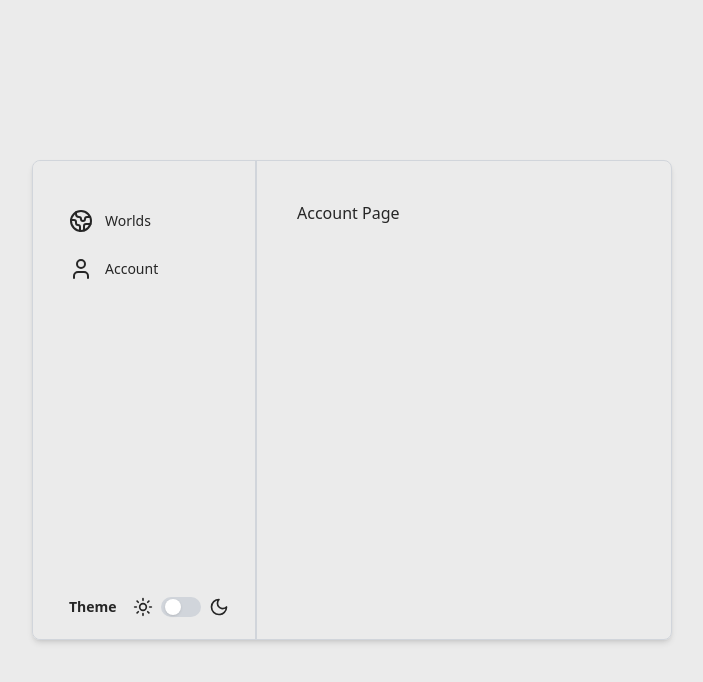
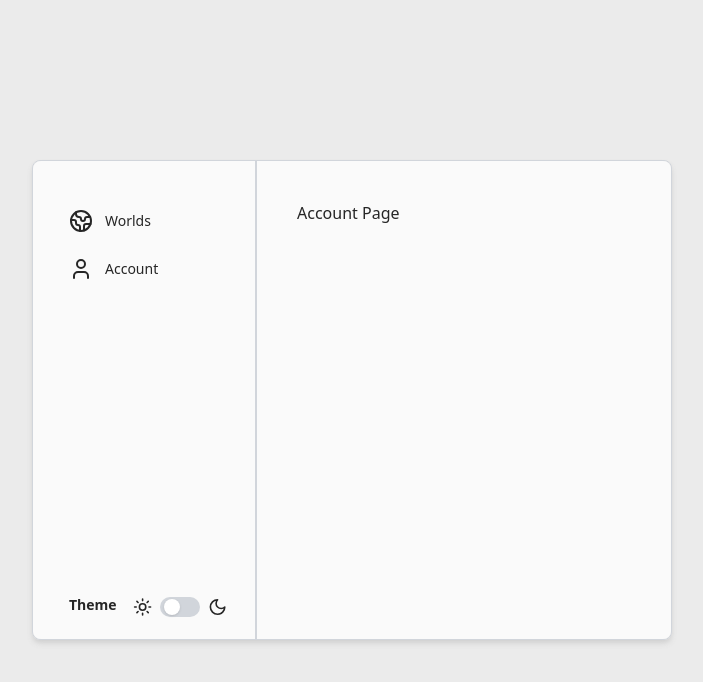
Before and after one commit to leximoon/ttrpg-notetaking-app, a Next.js app: page /panel/account in a window 1280 px wide. Shown: the top 682 px of the page, without its empty margins (288-991 px from the left). Built offline with nearby package versions, Linux system fonts and the light colour scheme.

Commit message:
Added theme switch logic using next-themes hook to control the theme

```diff
--- a/src/app/panel/layout.tsx
+++ b/src/app/panel/layout.tsx
@@ -1,8 +1,6 @@
 import { ReactNode } from "react";
-import { Earth, User, Sun, Moon } from "lucide-react";
-
-import { Switch } from "@/components/UI/toggle";
 import { NavList } from "./_components/navList";
+import ThemeSwitch from "@/components/themeSwitch";
 
 export const metadata = {
     title: "Control panel",
@@ -12,24 +10,16 @@ export const metadata = {
 const AppLayout = ({ children }: { children: ReactNode }) => {
     return (
         <div className="bg-background w-screen h-screen flex justify-center items-center">
-            <div className="flex flex-row rounded-lg border border-gray-300 w-3/6 h-3/5  shadow-md">
-                <aside className="z-40 w-56 rounded-l-lg bg-background border-r-2 border-gray-300 p-5 pt-10 pl-7 text-sm">
+            <div className="flex flex-row rounded-lg border border-gray-300 w-3/6 h-3/5  shadow-md shadow-shadowColor">
+                <aside className="z-40 w-56 rounded-l-lg bg-card border-r-2 border-gray-300 p-5 pt-10 pl-7 text-sm">
                     <div className="h-full flex flex-col justify-between">
                         <NavList />
-
-                        <div className="flex flex-row">
-                            <div className="flex flex-row items-center">
-                                <span className="mx-2 font-semibold">
-                                    Theme
-                                </span>
-                                <Sun className="w-5 mx-2" />
-                                <Switch size="s" />
-                                <Moon className="w-5 mx-2" />
-                            </div>
-                        </div>
+                        <ThemeSwitch label="Theme" />
                     </div>
                 </aside>
-                <div className="p-10 w-full">{children}</div>
+                <div className="p-10 w-full bg-card rounded-r-lg">
+                    {children}
+                </div>
             </div>
         </div>
     );
--- a/src/components/UI/toggle/switch.tsx
+++ b/src/components/UI/toggle/switch.tsx
@@ -1,6 +1,6 @@
 "use client";
 import { cva, VariantProps } from "class-variance-authority";
-import React, { useState } from "react";
+import React, { useEffect, useState } from "react";
 import { twMerge } from "tailwind-merge";
 
 //Controls the variants for the background of the switch
@@ -52,6 +52,10 @@ const Switch: React.FC<SwitchProps> = ({
 }) => {
     const [isChecked, setIsChecked] = useState(checked);
 
+    useEffect(() => {
+        setIsChecked(checked);
+    }, [checked]);
+
     //Function to handle any internal control in the switch and triggers the onChange function if setted.
     const handleSwitch = () => {
         const newChecked = !isChecked;
--- a/src/components/themeSwitch.tsx
+++ b/src/components/themeSwitch.tsx
@@ -1,7 +1,42 @@
+"use client";
+import { Moon, Sun } from "lucide-react";
 import { Switch } from "./UI/toggle";
+import { useTheme } from "next-themes";
+import { useEffect, useState } from "react";
+import { Spinner } from "./UI/spinner";
 
-const ThemeSwitch = () => {
-    return <Switch />;
+interface ThemeSwitchProps {
+    label: string;
+}
+
+const ThemeSwitch = ({ label }: ThemeSwitchProps) => {
+    const { setTheme, theme, resolvedTheme } = useTheme();
+    const [mounted, setMounted] = useState(false);
+
+    useEffect(() => {
+        // This ensures that the component is only mounted once client-side theme information is available.
+        setMounted(true);
+    }, []);
+
+    const selectTheme = (isChecked: boolean) => {
+        if (isChecked) setTheme("dark");
+        else setTheme("light");
+    };
+
+    if (!mounted) return <Spinner />;
+
+    return (
+        <div className="flex flex-row ">
+            <span className="mx-2 font-semibold">{label}</span>
+            <Sun className="w-5 mx-2" />
+            <Switch
+                size="s"
+                onChange={selectTheme}
+                checked={resolvedTheme === "dark" ? true : false}
+            />
+            <Moon className="w-5 mx-2" />
+        </div>
+    );
 };
 
 export default ThemeSwitch;
```
